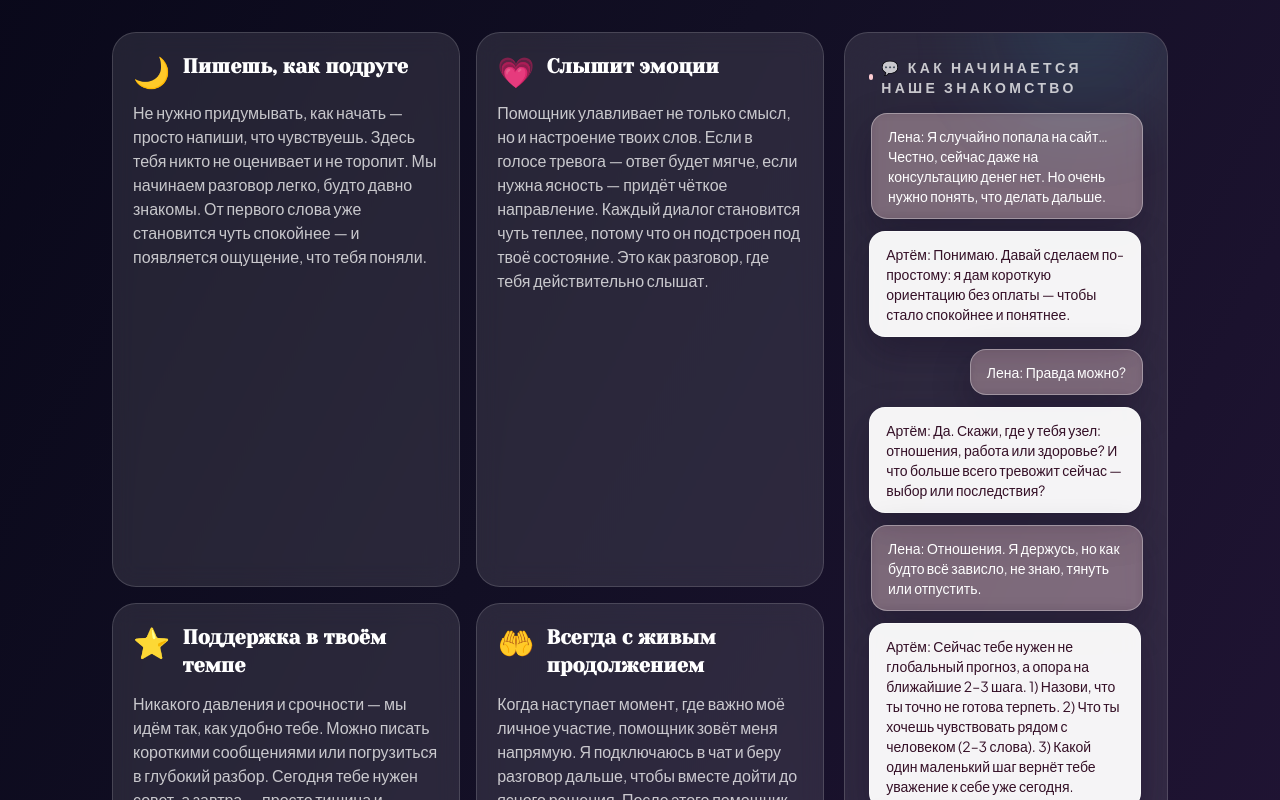
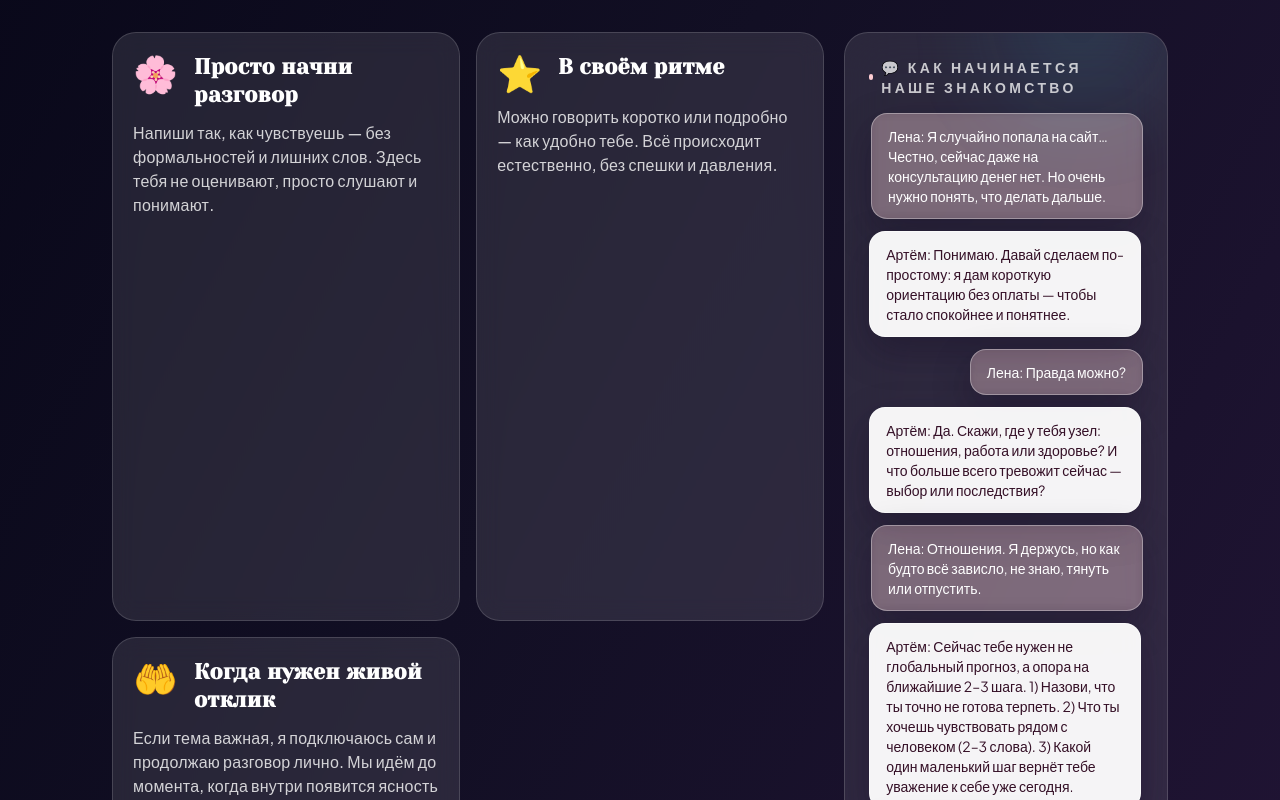
Before and after one commit to DEOZMSK/ksoros-landing-, a Next.js app: page / in a window 1280 px wide. Shown: the part 1000-1800 px from the top of the page. Built offline with nearby package versions, Linux system fonts and the light colour scheme; no server answers.

Commit message:
Update feature texts and typography

```diff
--- a/app/page.tsx
+++ b/app/page.tsx
@@ -160,13 +160,15 @@ export default function HomePage() {
                   <div className="absolute inset-0 -z-10 opacity-0 transition duration-300 group-hover:opacity-100" aria-hidden>
                     <div className="h-full w-full bg-[radial-gradient(circle_at_top,rgba(244,114,182,0.32),transparent_70%)] animate-soft-pulse" />
                   </div>
-                  <div className="flex items-start gap-3">
-                    <span className="text-2xl md:text-3xl">{feature.icon}</span>
-                    <h2 className="text-lg font-semibold leading-snug text-white md:text-xl">
+                  <div className="flex items-start gap-4">
+                    <span className="text-3xl md:text-4xl">{feature.icon}</span>
+                    <h2 className="text-lg font-bold tracking-[0.01em] text-white md:text-[1.35rem]">
                       {feature.title}
                     </h2>
                   </div>
-                  <p className="text-sm text-white/75 md:text-base">{feature.description}</p>
+                  <p className="text-sm font-medium leading-relaxed tracking-[0.015em] text-white/80 md:text-base">
+                    {feature.description}
+                  </p>
                 </article>
               ))}
             </div>
--- a/content/site-config.ts
+++ b/content/site-config.ts
@@ -55,28 +55,22 @@ export const siteConfig: SiteConfig = {
   },
   features: [
     {
-      icon: "🌙",
-      title: "Пишешь, как подруге",
+      icon: "🌸",
+      title: "Просто начни разговор",
       description:
-        "Не нужно придумывать, как начать — просто напиши, что чувствуешь. Здесь тебя никто не оценивает и не торопит. Мы начинаем разговор легко, будто давно знакомы. От первого слова уже становится чуть спокойнее — и появляется ощущение, что тебя поняли."
-    },
-    {
-      icon: "💗",
-      title: "Слышит эмоции",
-      description:
-        "Помощник улавливает не только смысл, но и настроение твоих слов. Если в голосе тревога — ответ будет мягче, если нужна ясность — придёт чёткое направление. Каждый диалог становится чуть теплее, потому что он подстроен под твоё состояние. Это как разговор, где тебя действительно слышат."
+        "Напиши так, как чувствуешь — без формальностей и лишних слов. Здесь тебя не оценивают, просто слушают и понимают."
     },
     {
       icon: "⭐",
-      title: "Поддержка в твоём темпе",
+      title: "В своём ритме",
       description:
-        "Никакого давления и срочности — мы идём так, как удобно тебе. Можно писать короткими сообщениями или погрузиться в глубокий разбор. Сегодня тебе нужен совет, а завтра — просто тишина и понимание. Всё происходит естественно, в ритме, который тебе близок."
+        "Можно говорить коротко или подробно — как удобно тебе. Всё происходит естественно, без спешки и давления."
     },
     {
       icon: "🤲",
-      title: "Всегда с живым продолжением",
+      title: "Когда нужен живой отклик",
       description:
-        "Когда наступает момент, где важно моё личное участие, помощник зовёт меня напрямую. Я подключаюсь в чат и беру разговор дальше, чтобы вместе дойти до ясного решения. После этого помощник остаётся рядом — напомнит, поддержит, поможет не потерять направление. У нас не бывает «диалогов в никуда» — всё продолжается, пока ты не почувствуешь уверенность."
+        "Если тема важная, я подключаюсь сам и продолжаю разговор лично. Мы идём до момента, когда внутри появится ясность и спокойствие."
     }
   ],
   chatPreview: {
```
